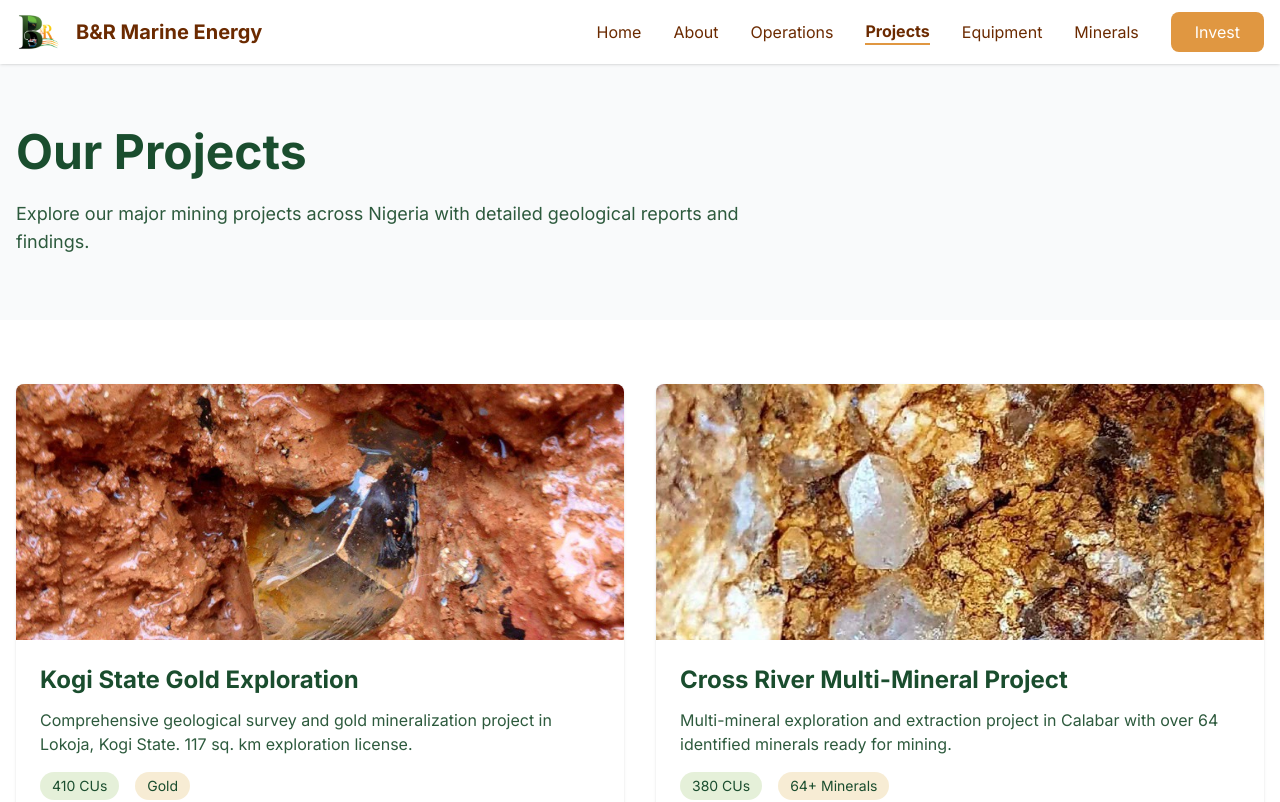
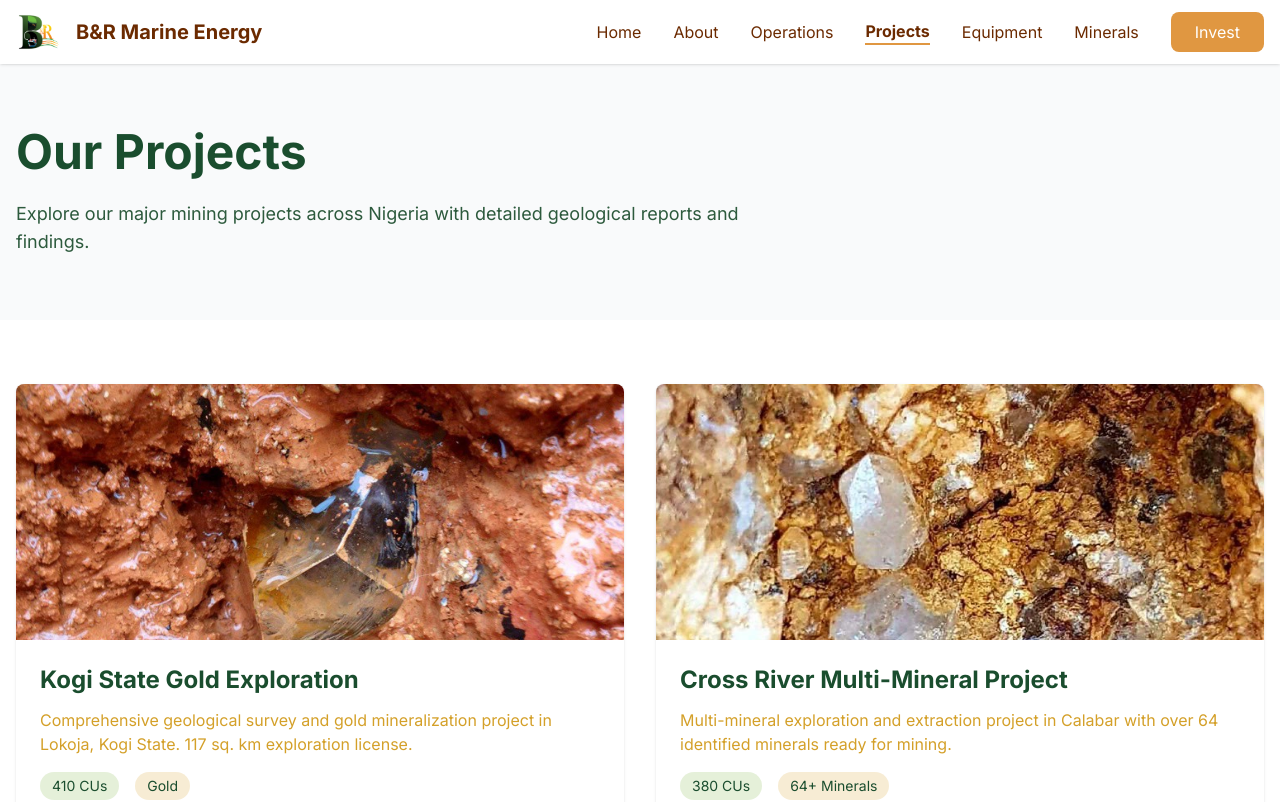
Before and after one commit to AntipasBen23/MARINE, a Next.js app: page /projects in a window 1280 px wide. Shown: the top 802 px of the page. Built offline with nearby package versions, Linux system fonts and the light colour scheme.

Commit message:
adjusted projects colour

```diff
--- a/src/app/projects/page.tsx
+++ b/src/app/projects/page.tsx
@@ -35,7 +35,7 @@ export default function ProjectsPage() {
                   <h2 className="text-2xl font-bold mb-3" style={{ color: '#1a4d2e' }}>
                     Kogi State Gold Exploration
                   </h2>
-                  <p className="mb-4" style={{ color: '#2d5a3d' }}>
+                  <p className="mb-4" style={{ color: '#d4a029' }}>
                     Comprehensive geological survey and gold mineralization project in Lokoja, Kogi State. 117 sq. km exploration license.
                   </p>
                   <div className="flex gap-4 text-sm">
@@ -65,7 +65,7 @@ export default function ProjectsPage() {
                   <h2 className="text-2xl font-bold mb-3" style={{ color: '#1a4d2e' }}>
                     Cross River Multi-Mineral Project
                   </h2>
-                  <p className="mb-4" style={{ color: '#2d5a3d' }}>
+                  <p className="mb-4" style={{ color: '#d4a029' }}>
                     Multi-mineral exploration and extraction project in Calabar with over 64 identified minerals ready for mining.
                   </p>
                   <div className="flex gap-4 text-sm">
```
